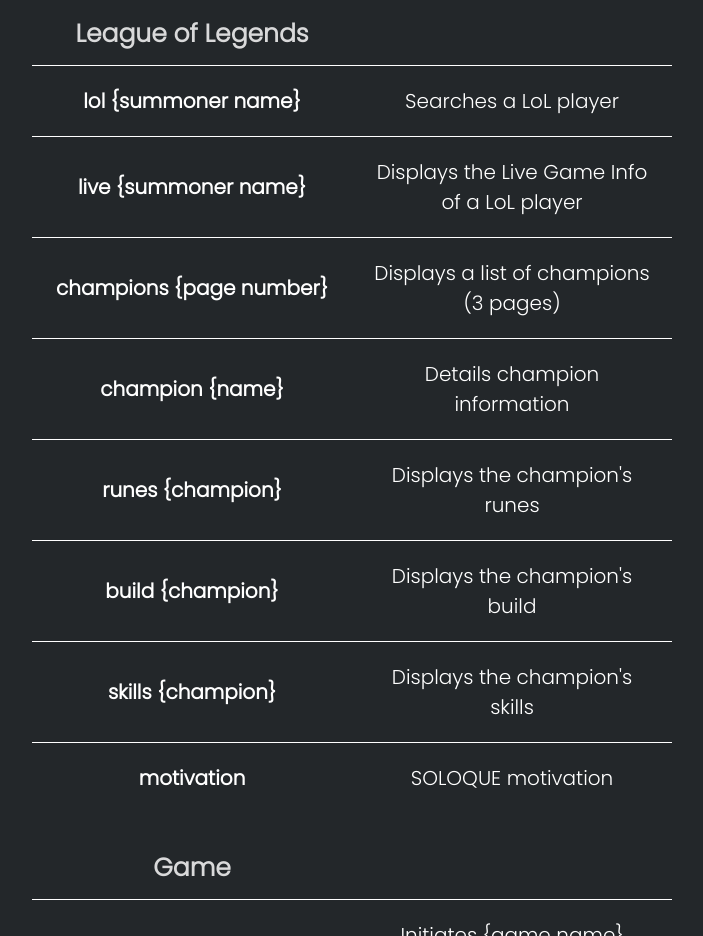
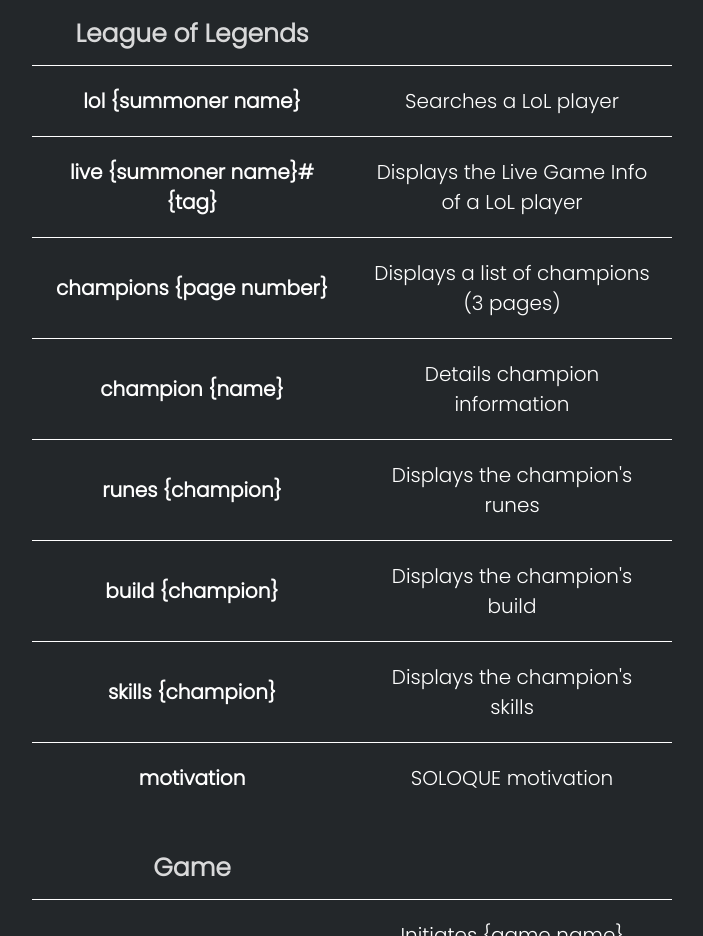
Before and after one commit to GigaSmurf/GigaSmurf-Web, a plain HTML site: page index.html in a window 1280 px wide. Shown: the part 3753-4689 px from the top of the page, without its empty margins (288-991 px from the left). Drawn offline with nearby package versions, Linux system fonts and the light colour scheme.

Commit message:
Update live game command

```diff
--- a/index.html
+++ b/index.html
@@ -156,7 +156,7 @@
                     <td>Searches a LoL player</td>
                 </tr>
                 <tr>
-                    <td>live {summoner name}</td>
+                    <td>live {summoner name}#{tag}</td>
                     <td>Displays the Live Game Info of a LoL player</td>
                 </tr>
                 <tr>
```
